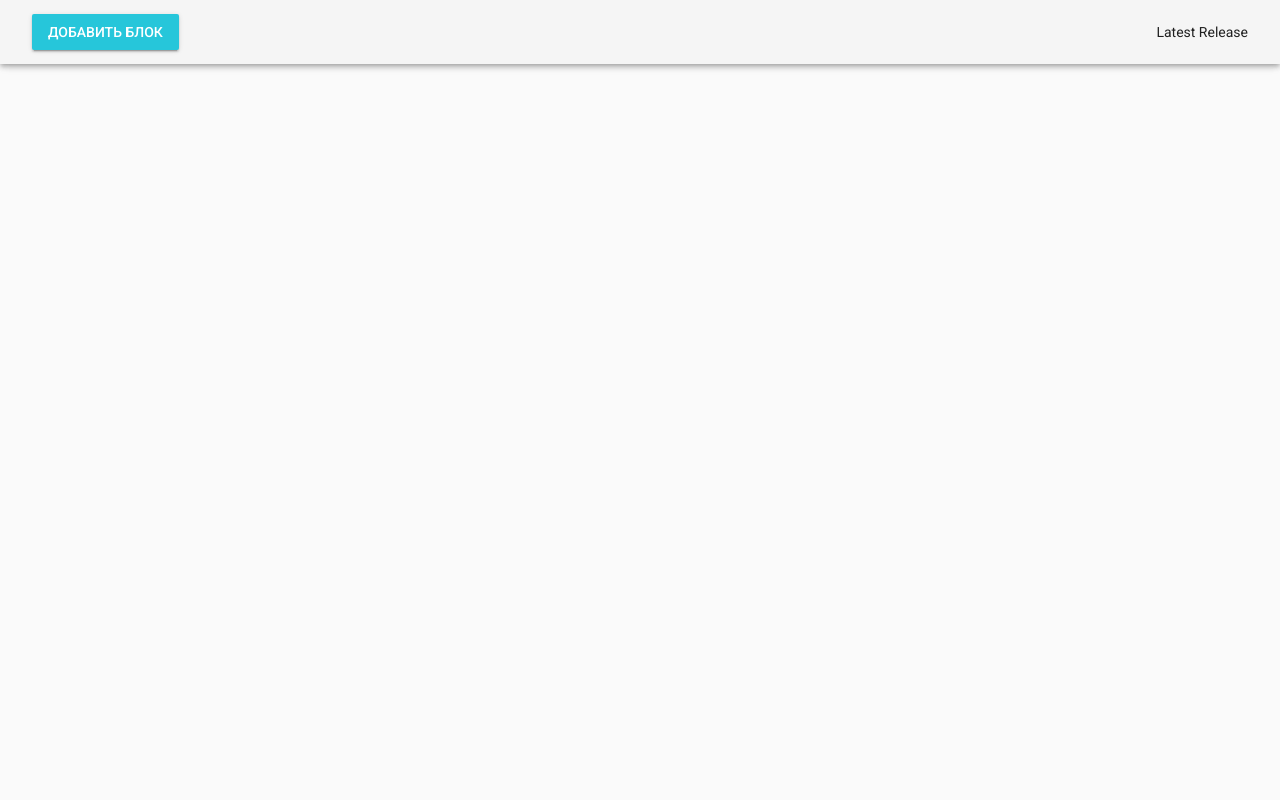
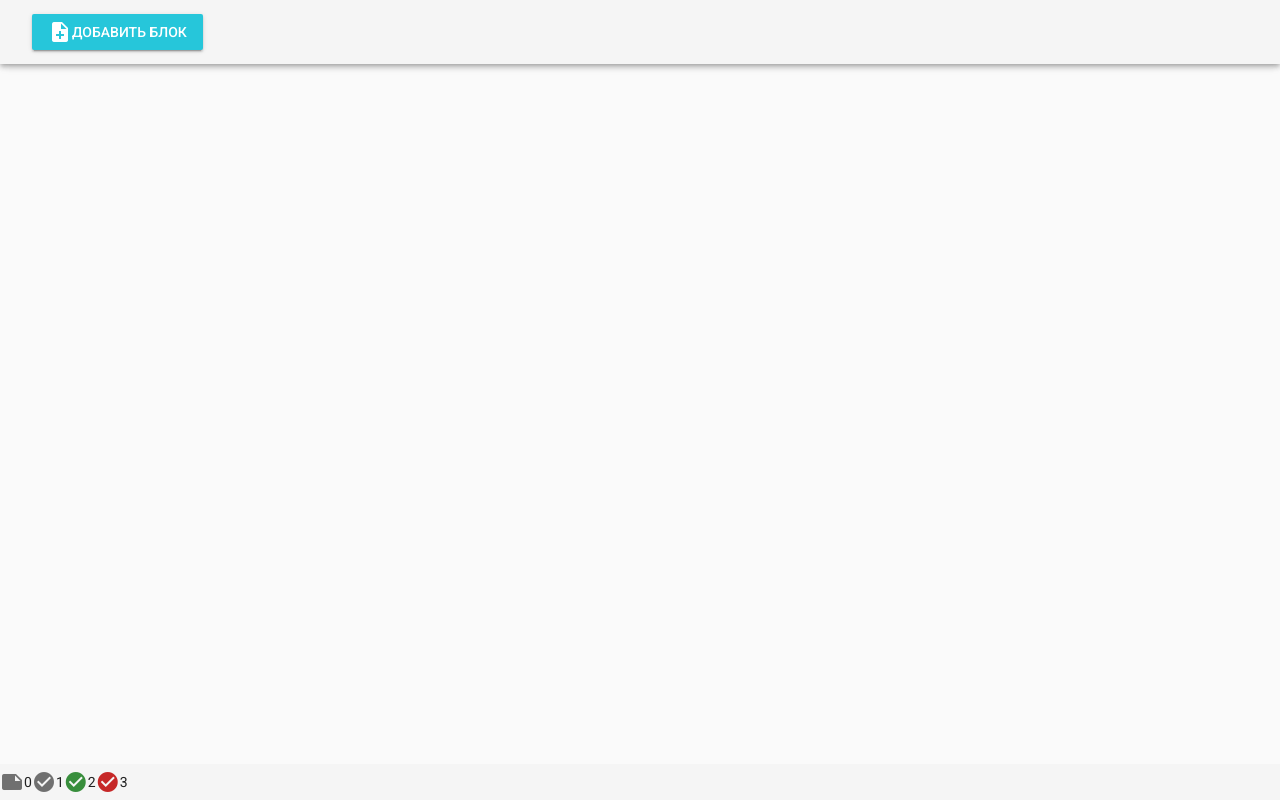
Before and after one commit to iliakut/vue-text-blocks, a Vue app: page / in a window 1280 px wide. Built offline with nearby package versions, Linux system fonts and the light colour scheme.

Commit message:
added footer

```diff
--- a/src/views/Home.vue
+++ b/src/views/Home.vue
@@ -4,7 +4,10 @@
       <v-toolbar-title class="headline text-uppercase">
         <v-menu offset-y>
           <v-btn slot="activator" color="#26c6da" dark>
-            Добавить блок
+            <v-icon>
+              note_add
+            </v-icon>
+            <span>Добавить блок</span>
           </v-btn>
           <v-list>
             <v-list-tile @click="addSimple">
@@ -17,7 +20,7 @@
         </v-menu>
       </v-toolbar-title>
       <v-spacer></v-spacer>
-      <span class="mr-2">Latest Release</span>
+
     </v-toolbar>
 
     <SimpleBlock
@@ -38,6 +41,24 @@
         <span>{{ block.text }}</span>
       </template>
     </Block>
+    <v-footer fixed>
+      <v-icon>
+        note
+      </v-icon>
+      <span>{{ this.blocks.length + this.simpleBlocks.length }}</span>
+      <v-icon>
+        check_circle
+      </v-icon>
+      <span>1</span>
+      <v-icon color="green darken-2">
+        check_circle
+      </v-icon>
+      <span>2</span>
+      <v-icon color="red darken-3">
+        check_circle
+      </v-icon>
+      <span>3</span>
+    </v-footer>
   </v-container>
 </template>
 
```
